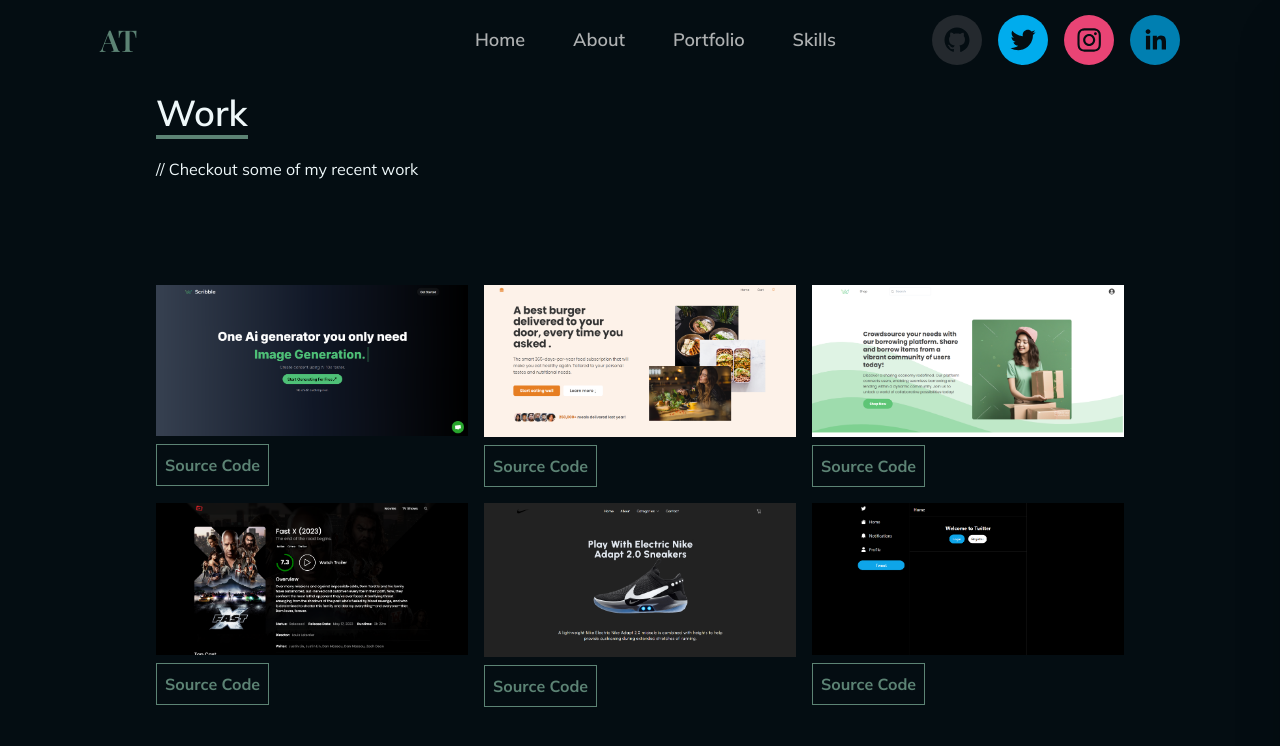
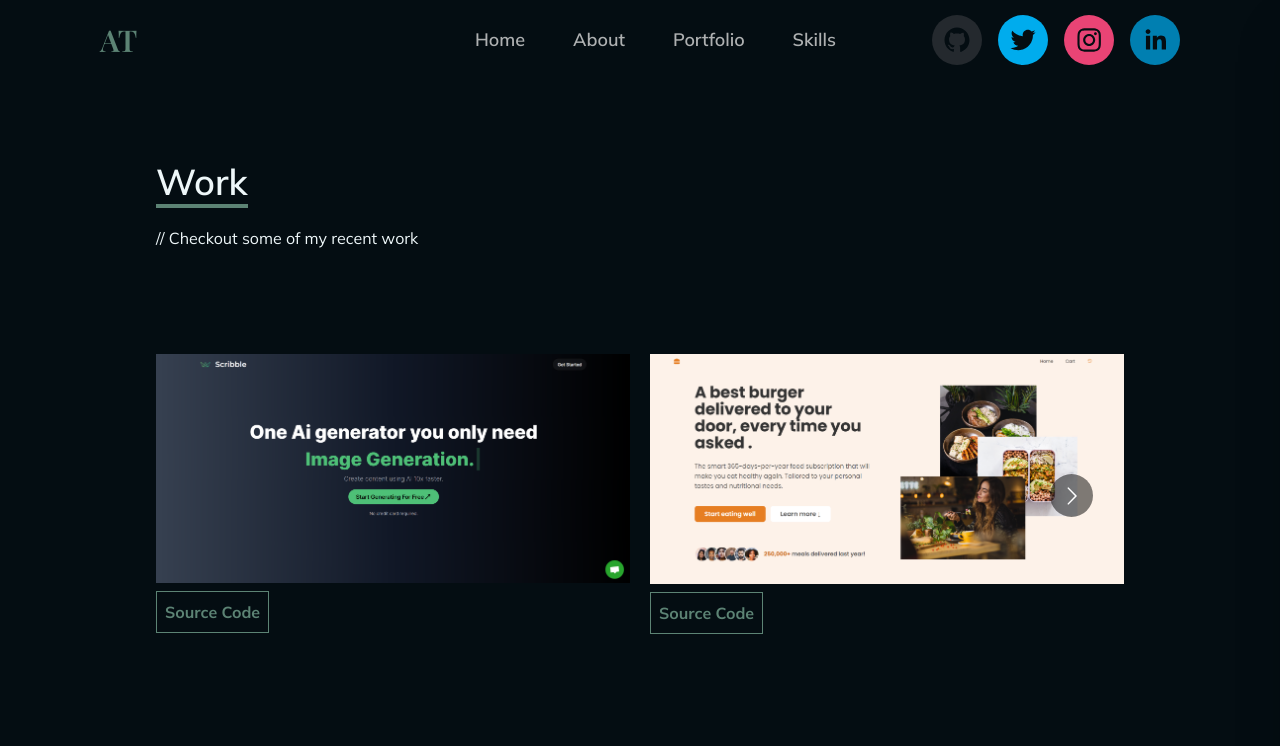
Before and after one commit to AmanTrivedi1/Portfolio, a React (Create React App) app: page /portfolio in a window 1280 px wide. Shown: the top 746 px of the page. Built offline with nearby package versions, Linux system fonts and the light colour scheme; the HTML template or start-up script is replaced by a standard one; a web font is replaced by a local one.

Commit message:
ading xrousel

```diff
--- a/package.json
+++ b/package.json
@@ -8,6 +8,7 @@
     "@testing-library/user-event": "^13.5.0",
     "react": "^18.2.0",
     "react-dom": "^18.2.0",
+    "react-multi-carousel": "^2.8.4",
     "react-scripts": "5.0.1",
     "react-social-icons": "^6.3.0",
     "web-vitals": "^2.1.4"
--- /dev/null
+++ b/src/components/Card.js
@@ -0,0 +1,21 @@
+import React from "react";
+import work1 from "../../src/img/project/pr1.png";
+const Card = () => {
+  return (
+    <>
+      <div>
+        <img src={work1} alt="work" />
+
+        <div>
+          <a href="https://github.com/AmanTrivedi1/Scribble">
+            <button className="border border-text text-text hover:text-accent font-bold px-2 py-2 mt-2">
+              Source Code
+            </button>
+          </a>
+        </div>
+      </div>
+    </>
+  );
+};
+
+export default Card;
--- a/src/pages/Portfolio.js
+++ b/src/pages/Portfolio.js
@@ -5,6 +5,8 @@
 import work4 from "../../src/img/project/pr4.png";
 import work5 from "../../src/img/project/pr5.png";
 import work6 from "../../src/img/project/pr6.png";
+import Carousel from "react-multi-carousel";
+import "react-multi-carousel/lib/styles.css";
 import { motion } from "framer-motion";
 
 const line1 = "Work";
@@ -32,6 +34,20 @@
 };
 
 const Portfolio = () => {
+  const responsive = {
+    desktop: {
+      breakpoint: { max: 3000, min: 1024 },
+      items: 3,
+    },
+    tablet: {
+      breakpoint: { max: 1023, min: 464 },
+      items: 2,
+    },
+    mobile: {
+      breakpoint: { max: 767, min: 0 },
+      items: 1,
+    },
+  };
   return (
     <>
       <div
@@ -70,65 +86,14 @@
             </motion.p>
             <p className="py-6"></p>
           </div>
-          <div className="grid sm:grid-cols-2 md:grid-cols-3 gap-4">
+
+          <Carousel
+            responsive={responsive}
+            containerClass="-mx-[10px]"
+            itemClass="px-[10px]"
+          >
             <div>
               <img src={work1} alt="work" />
-
-              <div>
-                <a href="https://github.com/AmanTrivedi1/Scribble">
-                  <button className="border border-text text-text hover:text-accent font-bold px-2 py-2 mt-2">
-                    Source Code
-                  </button>
-                </a>
-              </div>
-            </div>
-            <div>
-              <img src={work2} alt="work" />
-
-              <div>
-                <a href="https://github.com/AmanTrivedi1/Order-Food-Online">
-                  <button className="border border-text text-text hover:text-accent font-bold px-2 py-2 mt-2">
-                    Source Code
-                  </button>
-                </a>
-              </div>
-            </div>
-            <div>
-              <img src={work3} alt="work" />
-
-              <div>
-                <a href="https://github.com/AmanTrivedi1/Consummer-2-Consummer">
-                  <button className="border border-text text-text hover:text-accent font-bold px-2 py-2 mt-2">
-                    Source Code
-                  </button>
-                </a>
-              </div>
-            </div>
-            <div>
-              <img src={work5} alt="work" />
-
-              <div>
-                <a href="https://github.com/AmanTrivedi1/Movie-Webapp">
-                  <button className="border border-text text-text hover:text-accent font-bold px-2 py-2 mt-2">
-                    Source Code
-                  </button>
-                </a>
-              </div>
-            </div>
-            <div>
-              <img src={work4} alt="work" />
-
-              <div>
-                <a href="https://github.com/AmanTrivedi1/Nikestore-client">
-                  <button className="border border-text text-text hover:text-accent font-bold px-2 py-2 mt-2">
-                    Source Code
-                  </button>
-                </a>
-              </div>
-            </div>
-            <div>
-              <img src={work6} alt="work" />
-
               <div>
                 <a href="https://github.com/AmanTrivedi1/Tweet">
                   <button className="border border-text text-text hover:text-accent font-bold px-2 py-2 mt-2">
@@ -137,7 +102,62 @@
                 </a>
               </div>
             </div>
-          </div>
+
+            <div>
+              <img src={work2} alt="work" />
+              <div>
+                <a href="https://github.com/AmanTrivedi1/Tweet">
+                  <button className="border border-text text-text hover:text-accent font-bold px-2 py-2 mt-2">
+                    Source Code
+                  </button>
+                </a>
+              </div>
+            </div>
+
+            <div>
+              <img src={work3} alt="work" />
+              <div>
+                <a href="https://github.com/AmanTrivedi1/Tweet">
+                  <button className="border border-text text-text hover:text-accent font-bold px-2 py-2 mt-2">
+                    Source Code
+                  </button>
+                </a>
+              </div>
+            </div>
+
+            <div>
+              <img src={work4} alt="work" />
+              <div>
+                <a href="https://github.com/AmanTrivedi1/Tweet">
+                  <button className="border border-text text-text hover:text-accent font-bold px-2 py-2 mt-2">
+                    Source Code
+                  </button>
+                </a>
+              </div>
+            </div>
+
+            <div>
+              <img src={work5} alt="work" />
+              <div>
+                <a href="https://github.com/AmanTrivedi1/Tweet">
+                  <button className="border border-text text-text hover:text-accent font-bold px-2 py-2 mt-2">
+                    Source Code
+                  </button>
+                </a>
+              </div>
+            </div>
+
+            <div>
+              <img src={work6} alt="work" />
+              <div>
+                <a href="https://github.com/AmanTrivedi1/Tweet">
+                  <button className="border border-text text-text hover:text-accent font-bold px-2 py-2 mt-2">
+                    Source Code
+                  </button>
+                </a>
+              </div>
+            </div>
+          </Carousel>
         </div>
       </div>
     </>
--- a/src/pages/Skills.js
+++ b/src/pages/Skills.js
@@ -12,7 +12,7 @@
 import NextJs from "../img/all/nextjs.png";
 import { motion } from "framer-motion";
 const line1 = "Experience";
-const line2 = "// Thsese are the technologies i've work with";
+const line2 = "// These are the technologies i've work with";
 
 const sentence = {
   hidden: { opacity: 1 },
```
Also changed, not shown: 1 other file (tests, documents, lock files or other folders).
